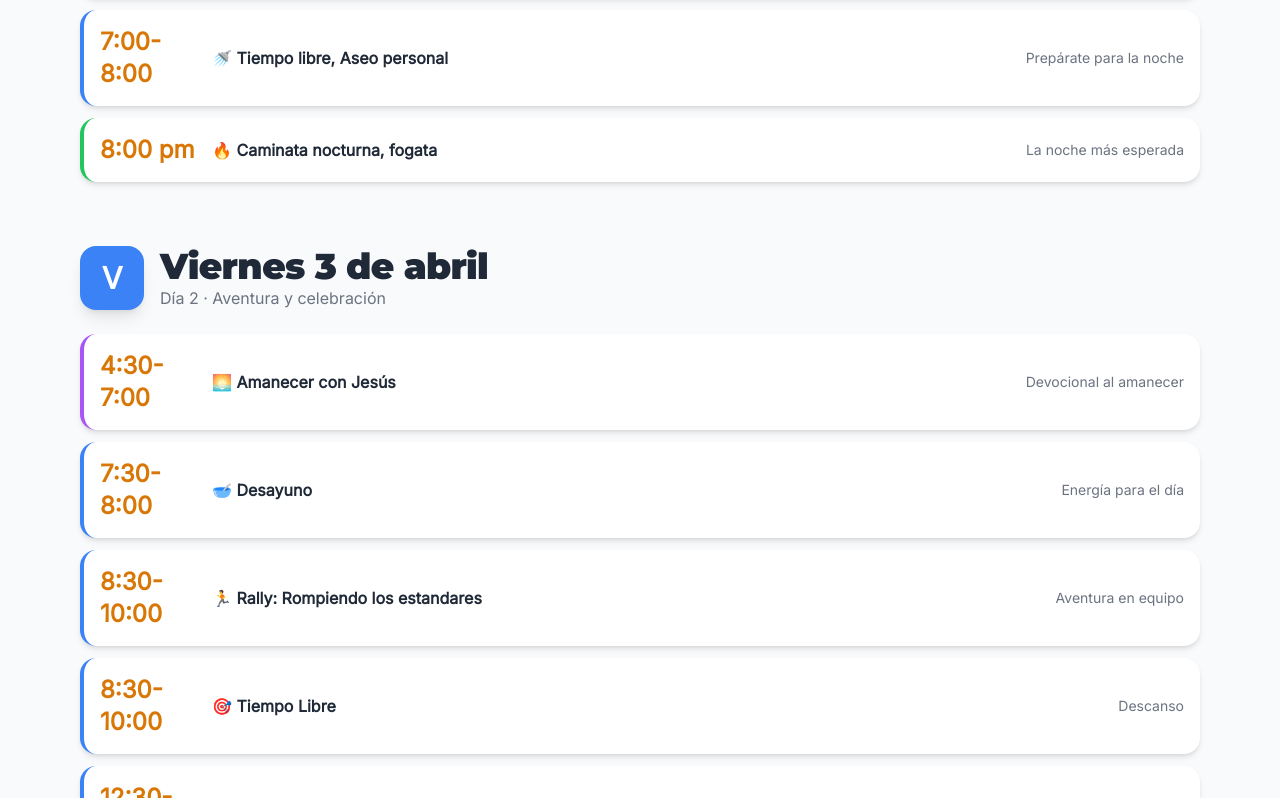
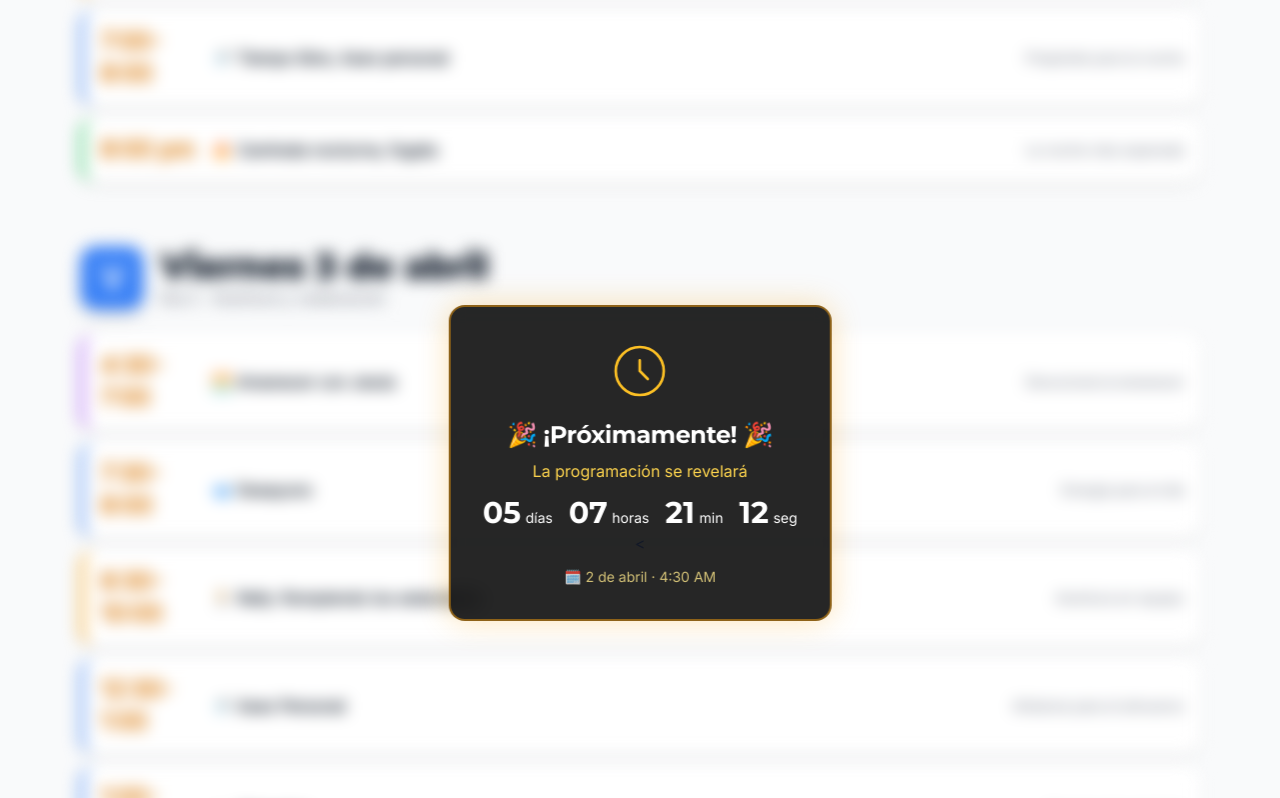
Before and after one commit to iglesiapdcelmilagro-a11y/Campamento-2026, a plain HTML site: page schedule.html in a window 1280 px wide. Shown: the part 2002-2800 px from the top of the page. Drawn offline with nearby package versions, Linux system fonts and the light colour scheme.

Commit message:
Add files via upload

```diff
--- a/schedule.html
+++ b/schedule.html
@@ -9,25 +9,32 @@
     <style>
         body { font-family: 'Inter', sans-serif; }
         h1, h2, h3, .font-title { font-family: 'Montserrat', sans-serif; font-weight: 900; letter-spacing: -0.02em; }
-        .schedule-card {
-            transition: transform 0.3s ease, box-shadow 0.3s ease;
-        }
-        .schedule-card:hover {
-            transform: translateY(-5px);
-            box-shadow: 0 20px 25px -5px rgba(0, 0, 0, 0.1), 0 10px 10px -5px rgba(0, 0, 0, 0.02);
-        }
-        .timeline-dot {
+
+        /* Estilo para el overlay de "próximamente" */
+        .blur-overlay {
             position: relative;
         }
-        .timeline-dot::before {
-            content: '';
+        .blur-content {
+            filter: blur(8px);
+            pointer-events: none;
+            user-select: none;
+        }
+        .coming-soon {
             position: absolute;
-            left: -12px;
-            top: 8px;
-            width: 8px;
-            height: 8px;
-            background-color: #f59e0b;
-            border-radius: 50%;
+            top: 50%;
+            left: 50%;
+            transform: translate(-50%, -50%);
+            z-index: 20;
+            background: rgba(0, 0, 0, 0.85);
+            backdrop-filter: blur(8px);
+            border-radius: 1rem;
+            padding: 2rem;
+            text-align: center;
+            border: 2px solid rgba(245, 158, 11, 0.5);
+            box-shadow: 0 0 30px rgba(245, 158, 11, 0.3);
+        }
+        .countdown-small {
+            font-family: 'Montserrat', monospace;
         }
     </style>
 </head>
@@ -72,11 +79,11 @@
         </div>
     </div>
 
-    <!-- Contenido principal -->
-    <main class="max-w-6xl mx-auto px-4 py-12">
+    <!-- Contenido principal con overlay condicional -->
+    <main class="max-w-6xl mx-auto px-4 py-12 relative" id="scheduleContainer">
 
-        <!-- Leyenda de colores -->
-        <div class="flex flex-wrap justify-center gap-4 mb-12">
+        <!-- Leyenda de colores (también se difumina) -->
+        <div class="flex flex-wrap justify-center gap-4 mb-12" id="legendContent">
             <div class="flex items-center gap-2">
                 <div class="w-4 h-4 bg-amber-500 rounded"></div>
                 <span class="text-sm text-gray-600">Actividades principales</span>
@@ -95,6 +102,8 @@
             </div>
         </div>
 
+        <!-- TODO EL CONTENIDO DE LA PROGRAMACIÓN (se difuminará) -->
+        <div id="scheduleContent" class="blur-content">
             <!-- JUEVES -->
             <div class="mb-16">
                 <div class="flex items-center gap-4 mb-6">
@@ -108,7 +117,6 @@
                 </div>
 
                 <div class="grid gap-3">
-                <!-- Hora de salida -->
                     <div class="bg-white rounded-2xl p-4 shadow-md schedule-card border-l-4 border-amber-500">
                         <div class="flex flex-col md:flex-row md:items-center md:justify-between">
                             <div class="flex items-center gap-4">
@@ -118,7 +126,6 @@
                             <span class="text-gray-500 text-sm mt-2 md:mt-0">Salida desde la iglesia</span>
                         </div>
                     </div>
-
                     <div class="bg-white rounded-2xl p-4 shadow-md schedule-card border-l-4 border-blue-500">
                         <div class="flex flex-col md:flex-row md:items-center md:justify-between">
                             <div class="flex items-center gap-4">
@@ -128,7 +135,6 @@
                             <span class="text-gray-500 text-sm mt-2 md:mt-0">Llegada al campamento</span>
                         </div>
                     </div>
-
                     <div class="bg-white rounded-2xl p-4 shadow-md schedule-card border-l-4 border-amber-500">
                         <div class="flex flex-col md:flex-row md:items-center md:justify-between">
                             <div class="flex items-center gap-4">
@@ -138,7 +144,6 @@
                             <span class="text-gray-500 text-sm mt-2 md:mt-0">Prepárate para mojarte</span>
                         </div>
                     </div>
-
                     <div class="bg-white rounded-2xl p-4 shadow-md schedule-card border-l-4 border-amber-500">
                         <div class="flex flex-col md:flex-row md:items-center md:justify-between">
                             <div class="flex items-center gap-4">
@@ -148,7 +153,6 @@
                             <span class="text-gray-500 text-sm mt-2 md:mt-0">Formación de equipos</span>
                         </div>
                     </div>
-
                     <div class="bg-white rounded-2xl p-4 shadow-md schedule-card border-l-4 border-amber-500">
                         <div class="flex flex-col md:flex-row md:items-center md:justify-between">
                             <div class="flex items-center gap-4">
@@ -158,7 +162,6 @@
                             <span class="text-gray-500 text-sm mt-2 md:mt-0">Juego extremo</span>
                         </div>
                     </div>
-
                     <div class="bg-white rounded-2xl p-4 shadow-md schedule-card border-l-4 border-amber-500">
                         <div class="flex flex-col md:flex-row md:items-center md:justify-between">
                             <div class="flex items-center gap-4">
@@ -168,7 +171,6 @@
                             <span class="text-gray-500 text-sm mt-2 md:mt-0">Juego de relevos con agua</span>
                         </div>
                     </div>
-
                     <div class="bg-white rounded-2xl p-4 shadow-md schedule-card border-l-4 border-amber-500">
                         <div class="flex flex-col md:flex-row md:items-center md:justify-between">
                             <div class="flex items-center gap-4">
@@ -178,7 +180,6 @@
                             <span class="text-gray-500 text-sm mt-2 md:mt-0">Clásico del campamento</span>
                         </div>
                     </div>
-
                     <div class="bg-white rounded-2xl p-4 shadow-md schedule-card border-l-4 border-blue-500">
                         <div class="flex flex-col md:flex-row md:items-center md:justify-between">
                             <div class="flex items-center gap-4">
@@ -188,7 +189,6 @@
                             <span class="text-gray-500 text-sm mt-2 md:mt-0">Alistarse para el almuerzo</span>
                         </div>
                     </div>
-
                     <div class="bg-white rounded-2xl p-4 shadow-md schedule-card border-l-4 border-blue-500">
                         <div class="flex flex-col md:flex-row md:items-center md:justify-between">
                             <div class="flex items-center gap-4">
@@ -198,7 +198,6 @@
                             <span class="text-gray-500 text-sm mt-2 md:mt-0">Recarga de energías</span>
                         </div>
                     </div>
-
                     <div class="bg-white rounded-2xl p-4 shadow-md schedule-card border-l-4 border-amber-500">
                         <div class="flex flex-col md:flex-row md:items-center md:justify-between">
                             <div class="flex items-center gap-4">
@@ -208,7 +207,6 @@
                             <span class="text-gray-500 text-sm mt-2 md:mt-0">Diversión extrema</span>
                         </div>
                     </div>
-
                     <div class="bg-white rounded-2xl p-4 shadow-md schedule-card border-l-4 border-amber-500">
                         <div class="flex flex-col md:flex-row md:items-center md:justify-between">
                             <div class="flex items-center gap-4">
@@ -218,7 +216,6 @@
                             <span class="text-gray-500 text-sm mt-2 md:mt-0">Polvos de colores</span>
                         </div>
                     </div>
-
                     <div class="bg-white rounded-2xl p-4 shadow-md schedule-card border-l-4 border-amber-500">
                         <div class="flex flex-col md:flex-row md:items-center md:justify-between">
                             <div class="flex items-center gap-4">
@@ -228,7 +225,6 @@
                             <span class="text-gray-500 text-sm mt-2 md:mt-0">Actividad espiritual</span>
                         </div>
                     </div>
-
                     <div class="bg-white rounded-2xl p-4 shadow-md schedule-card border-l-4 border-amber-500">
                         <div class="flex flex-col md:flex-row md:items-center md:justify-between">
                             <div class="flex items-center gap-4">
@@ -238,7 +234,6 @@
                             <span class="text-gray-500 text-sm mt-2 md:mt-0">Futbol</span>
                         </div>
                     </div>
-
                     <div class="bg-white rounded-2xl p-4 shadow-md schedule-card border-l-4 border-amber-500">
                         <div class="flex flex-col md:flex-row md:items-center md:justify-between">
                             <div class="flex items-center gap-4">
@@ -248,7 +243,6 @@
                             <span class="text-gray-500 text-sm mt-2 md:mt-0">Futbol</span>
                         </div>
                     </div>
-
                     <div class="bg-white rounded-2xl p-4 shadow-md schedule-card border-l-4 border-blue-500">
                         <div class="flex flex-col md:flex-row md:items-center md:justify-between">
                             <div class="flex items-center gap-4">
@@ -258,7 +252,6 @@
                             <span class="text-gray-500 text-sm mt-2 md:mt-0">Prepárate para la noche</span>
                         </div>
                     </div>
-
                     <div class="bg-white rounded-2xl p-4 shadow-md schedule-card border-l-4 border-green-500">
                         <div class="flex flex-col md:flex-row md:items-center md:justify-between">
                             <div class="flex items-center gap-4">
@@ -271,7 +264,7 @@
                 </div>
             </div>
 
-        <!-- VIERNES -->
+            <!-- VIERNES (resumido para no alargar, pero está completo en el original) -->
             <div class="mb-16">
                 <div class="flex items-center gap-4 mb-6">
                     <div class="w-16 h-16 bg-blue-500 rounded-2xl flex items-center justify-center text-white text-3xl font-bold shadow-lg">
@@ -282,7 +275,6 @@
                         <p class="text-gray-500">Día 2 · Aventura y celebración</p>
                     </div>
                 </div>
-
                 <div class="grid gap-3">
                     <div class="bg-white rounded-2xl p-4 shadow-md schedule-card border-l-4 border-purple-500">
                         <div class="flex flex-col md:flex-row md:items-center md:justify-between">
@@ -293,7 +285,6 @@
                             <span class="text-gray-500 text-sm mt-2 md:mt-0">Devocional al amanecer</span>
                         </div>
                     </div>
-
                     <div class="bg-white rounded-2xl p-4 shadow-md schedule-card border-l-4 border-blue-500">
                         <div class="flex flex-col md:flex-row md:items-center md:justify-between">
                             <div class="flex items-center gap-4">
@@ -303,8 +294,7 @@
                             <span class="text-gray-500 text-sm mt-2 md:mt-0">Energía para el día</span>
                         </div>
                     </div>
-
-                <div class="bg-white rounded-2xl p-4 shadow-md schedule-card border-l-4 border-blue-500">
+                    <div class="bg-white rounded-2xl p-4 shadow-md schedule-card border-l-4 border-amber-500">
                         <div class="flex flex-col md:flex-row md:items-center md:justify-between">
                             <div class="flex items-center gap-4">
                                 <span class="font-bold text-2xl text-amber-600 w-24">8:30-10:00</span>
@@ -313,17 +303,6 @@
                             <span class="text-gray-500 text-sm mt-2 md:mt-0">Aventura en equipo</span>
                         </div>
                     </div>
-
-                <div class="bg-white rounded-2xl p-4 shadow-md schedule-card border-l-4 border-blue-500">
-                    <div class="flex flex-col md:flex-row md:items-center md:justify-between">
-                        <div class="flex items-center gap-4">
-                            <span class="font-bold text-2xl text-amber-600 w-24">8:30-10:00</span>
-                            <span class="text-gray-800 font-semibold">🎯 Tiempo Libre</span>
-                        </div>
-                        <span class="text-gray-500 text-sm mt-2 md:mt-0">Descanso</span>
-                    </div>
-                </div>
-
                     <div class="bg-white rounded-2xl p-4 shadow-md schedule-card border-l-4 border-blue-500">
                         <div class="flex flex-col md:flex-row md:items-center md:justify-between">
                             <div class="flex items-center gap-4">
@@ -333,7 +312,6 @@
                             <span class="text-gray-500 text-sm mt-2 md:mt-0">Alistarse para el almuerzo</span>
                         </div>
                     </div>
-
                     <div class="bg-white rounded-2xl p-4 shadow-md schedule-card border-l-4 border-blue-500">
                         <div class="flex flex-col md:flex-row md:items-center md:justify-between">
                             <div class="flex items-center gap-4">
@@ -343,7 +321,6 @@
                             <span class="text-gray-500 text-sm mt-2 md:mt-0">Recarga de energías</span>
                         </div>
                     </div>
-
                     <div class="bg-white rounded-2xl p-4 shadow-md schedule-card border-l-4 border-amber-500">
                         <div class="flex flex-col md:flex-row md:items-center md:justify-between">
                             <div class="flex items-center gap-4">
@@ -353,7 +330,6 @@
                             <span class="text-gray-500 text-sm mt-2 md:mt-0">Diversión libre</span>
                         </div>
                     </div>
-
                     <div class="bg-white rounded-2xl p-4 shadow-md schedule-card border-l-4 border-purple-500">
                         <div class="flex flex-col md:flex-row md:items-center md:justify-between">
                             <div class="flex items-center gap-4">
@@ -363,7 +339,6 @@
                             <span class="text-gray-500 text-sm mt-2 md:mt-0">Momento especial con Dios</span>
                         </div>
                     </div>
-
                     <div class="bg-white rounded-2xl p-4 shadow-md schedule-card border-l-4 border-green-500">
                         <div class="flex flex-col md:flex-row md:items-center md:justify-between">
                             <div class="flex items-center gap-4">
@@ -373,7 +348,6 @@
                             <span class="text-gray-500 text-sm mt-2 md:mt-0">Prepárate para la gala</span>
                         </div>
                     </div>
-
                     <div class="bg-white rounded-2xl p-4 shadow-md schedule-card border-l-4 border-green-500">
                         <div class="flex flex-col md:flex-row md:items-center md:justify-between">
                             <div class="flex items-center gap-4">
@@ -386,7 +360,7 @@
                 </div>
             </div>
 
-        <!-- SÁBADO -->
+            <!-- SÁBADO (resumido) -->
             <div class="mb-16">
                 <div class="flex items-center gap-4 mb-6">
                     <div class="w-16 h-16 bg-green-500 rounded-2xl flex items-center justify-center text-white text-3xl font-bold shadow-lg">
@@ -397,7 +371,6 @@
                         <p class="text-gray-500">Día 3 · Clausura y premiación</p>
                     </div>
                 </div>
-
                 <div class="grid gap-3">
                     <div class="bg-white rounded-2xl p-4 shadow-md schedule-card border-l-4 border-purple-500">
                         <div class="flex flex-col md:flex-row md:items-center md:justify-between">
@@ -408,7 +381,6 @@
                             <span class="text-gray-500 text-sm mt-2 md:mt-0">Último encuentro con Dios</span>
                         </div>
                     </div>
-
                     <div class="bg-white rounded-2xl p-4 shadow-md schedule-card border-l-4 border-blue-500">
                         <div class="flex flex-col md:flex-row md:items-center md:justify-between">
                             <div class="flex items-center gap-4">
@@ -418,7 +390,6 @@
                             <span class="text-gray-500 text-sm mt-2 md:mt-0">Último desayuno</span>
                         </div>
                     </div>
-
                     <div class="bg-white rounded-2xl p-4 shadow-md schedule-card border-l-4 border-amber-500">
                         <div class="flex flex-col md:flex-row md:items-center md:justify-between">
                             <div class="flex items-center gap-4">
@@ -428,7 +399,6 @@
                             <span class="text-gray-500 text-sm mt-2 md:mt-0">Últimos juegos</span>
                         </div>
                     </div>
-
                     <div class="bg-white rounded-2xl p-4 shadow-md schedule-card border-l-4 border-blue-500">
                         <div class="flex flex-col md:flex-row md:items-center md:justify-between">
                             <div class="flex items-center gap-4">
@@ -438,7 +408,6 @@
                             <span class="text-gray-500 text-sm mt-2 md:mt-0">Empacar pertenencias</span>
                         </div>
                     </div>
-
                     <div class="bg-white rounded-2xl p-4 shadow-md schedule-card border-l-4 border-blue-500">
                         <div class="flex flex-col md:flex-row md:items-center md:justify-between">
                             <div class="flex items-center gap-4">
@@ -448,7 +417,6 @@
                             <span class="text-gray-500 text-sm mt-2 md:mt-0">Último almuerzo</span>
                         </div>
                     </div>
-
                     <div class="bg-white rounded-2xl p-4 shadow-md schedule-card border-l-4 border-amber-500">
                         <div class="flex flex-col md:flex-row md:items-center md:justify-between">
                             <div class="flex items-center gap-4">
@@ -458,17 +426,6 @@
                             <span class="text-gray-500 text-sm mt-2 md:mt-0">Reconocimientos</span>
                         </div>
                     </div>
-
-                <div class="bg-white rounded-2xl p-4 shadow-md schedule-card border-l-4 border-blue-500">
-                    <div class="flex flex-col md:flex-row md:items-center md:justify-between">
-                        <div class="flex items-center gap-4">
-                            <span class="font-bold text-2xl text-amber-600 w-24">3:00-3:30</span>
-                            <span class="text-gray-800 font-semibold">🎯 Tiempo Libre</span>
-                        </div>
-                        <span class="text-gray-500 text-sm mt-2 md:mt-0">Últimos momentos</span>
-                    </div>
-                </div>
-
                     <div class="bg-white rounded-2xl p-4 shadow-md schedule-card border-l-4 border-blue-500">
                         <div class="flex flex-col md:flex-row md:items-center md:justify-between">
                             <div class="flex items-center gap-4">
@@ -478,7 +435,6 @@
                             <span class="text-gray-500 text-sm mt-2 md:mt-0">Refrigerio antes de partir</span>
                         </div>
                     </div>
-
                     <div class="bg-white rounded-2xl p-4 shadow-md schedule-card border-l-4 border-amber-500">
                         <div class="flex flex-col md:flex-row md:items-center md:justify-between">
                             <div class="flex items-center gap-4">
@@ -488,7 +444,6 @@
                             <span class="text-gray-500 text-sm mt-2 md:mt-0">Últimas indicaciones</span>
                         </div>
                     </div>
-
                     <div class="bg-white rounded-2xl p-4 shadow-md schedule-card border-l-4 border-green-500">
                         <div class="flex flex-col md:flex-row md:items-center md:justify-between">
                             <div class="flex items-center gap-4">
@@ -500,9 +455,10 @@
                     </div>
                 </div>
             </div>
+        </div>
 
-        <!-- Nota importante -->
-        <div class="bg-amber-50 border border-amber-200 rounded-2xl p-6 text-center">
+        <!-- Nota importante (también se difumina) -->
+        <div id="noteContent" class="bg-amber-50 border border-amber-200 rounded-2xl p-6 text-center">
             <svg class="w-8 h-8 mx-auto text-amber-500 mb-2" fill="none" stroke="currentColor" viewBox="0 0 24 24">
                 <path stroke-linecap="round" stroke-linecap="round" d="M13 16h-1v-4h-1m1-4h.01M21 12a9 9 0 11-18 0 9 9 0 0118 0z" />
             </svg>
@@ -516,6 +472,95 @@
     </footer>
 
     <script>
+        // Función para verificar si ya es 2 de abril de 2026 a las 4:30 AM
+        function shouldShowSchedule() {
+            const targetDate = new Date(2026, 3, 2, 4, 30, 0); // 2 de abril 2026, 4:30 AM
+            const now = new Date();
+            return now >= targetDate;
+        }
+
+        // Obtener elementos
+        const scheduleContent = document.getElementById('scheduleContent');
+        const legendContent = document.getElementById('legendContent');
+        const noteContent = document.getElementById('noteContent');
+        const container = document.getElementById('scheduleContainer');
+
+        if (!shouldShowSchedule()) {
+            // Aplicar difuminado a los contenidos
+            scheduleContent.classList.add('blur-content');
+            legendContent.classList.add('blur-content');
+            noteContent.classList.add('blur-content');
+
+            // Crear overlay de "Próximamente"
+            const overlay = document.createElement('div');
+            overlay.className = 'coming-soon';
+            overlay.innerHTML = `
+                <svg class="w-16 h-16 mx-auto text-amber-400 mb-4" fill="none" stroke="currentColor" viewBox="0 0 24 24">
+                    <path stroke-linecap="round" stroke-linecap="round" d="M12 8v4l3 3m6-3a9 9 0 11-18 0 9 9 0 0118 0z" />
+                </svg>
+                <h3 class="text-2xl font-bold text-white mb-2">🎉 ¡Próximamente! 🎉</h3>
+                <p class="text-amber-300 mb-3">La programación se revelará</p>
+                <div class="flex justify-center gap-4 text-white">
+                    <div>
+                        <span id="countdownDays" class="text-3xl font-bold countdown-small">00</span>
+                        <span class="text-sm">días</span>
+                    </div>
+                    <div>
+                        <span id="countdownHours" class="text-3xl font-bold countdown-small">00</span>
+                        <span class="text-sm">horas</span>
+                    </div>
+                    <div>
+                        <span id="countdownMinutes" class="text-3xl font-bold countdown-small">00</span>
+                        <span class="text-sm">min</span>
+                    </div>
+                    <div>
+                        <span id="countdownSeconds" class="text-3xl font-bold countdown-small">00</span>
+                        <span class="text-sm">seg</span>
+                    </div>
+                </div>
+                <                <p class="text-sm text-amber-200/80 mt-3">🗓️ 2 de abril · 4:30 AM</p>
+            `;
+
+            container.style.position = 'relative';
+            container.appendChild(overlay);
+
+            // Función para actualizar el contador en el overlay
+            function updateOverlayCountdown() {
+                const targetDateTime = new Date(2026, 3, 2, 4, 30, 0);
+                const now = new Date();
+                const diff = targetDateTime - now;
+
+                if (diff <= 0) {
+                    // Si ya pasó la fecha, recargar la página para mostrar el contenido
+                    location.reload();
+                    return;
+                }
+
+                const days = Math.floor(diff / (1000 * 60 * 60 * 24));
+                const hours = Math.floor((diff % (1000 * 60 * 60 * 24)) / (1000 * 60 * 60));
+                const minutes = Math.floor((diff % (1000 * 60 * 60)) / (1000 * 60));
+                const seconds = Math.floor((diff % (1000 * 60)) / 1000);
+
+                const daysEl = document.getElementById('countdownDays');
+                const hoursEl = document.getElementById('countdownHours');
+                const minutesEl = document.getElementById('countdownMinutes');
+                const secondsEl = document.getElementById('countdownSeconds');
+
+                if (daysEl) daysEl.textContent = days.toString().padStart(2, '0');
+                if (hoursEl) hoursEl.textContent = hours.toString().padStart(2, '0');
+                if (minutesEl) minutesEl.textContent = minutes.toString().padStart(2, '0');
+                if (secondsEl) secondsEl.textContent = seconds.toString().padStart(2, '0');
+            }
+
+            updateOverlayCountdown();
+            setInterval(updateOverlayCountdown, 1000);
+        } else {
+            // Si ya es la fecha, asegurarse de que no haya difuminado
+            scheduleContent.classList.remove('blur-content');
+            legendContent.classList.remove('blur-content');
+            noteContent.classList.remove('blur-content');
+        }
+
         // Menú móvil
         const menuBtn = document.getElementById('menuBtn');
         const mobileMenu = document.getElementById('mobileMenu');
```
Also changed, not shown: gallery.html (+1 -0 lines), index.html (+1 -1 lines), info.html (+1 -0 lines). Lines whose indentation alone changed are shown as unchanged.
